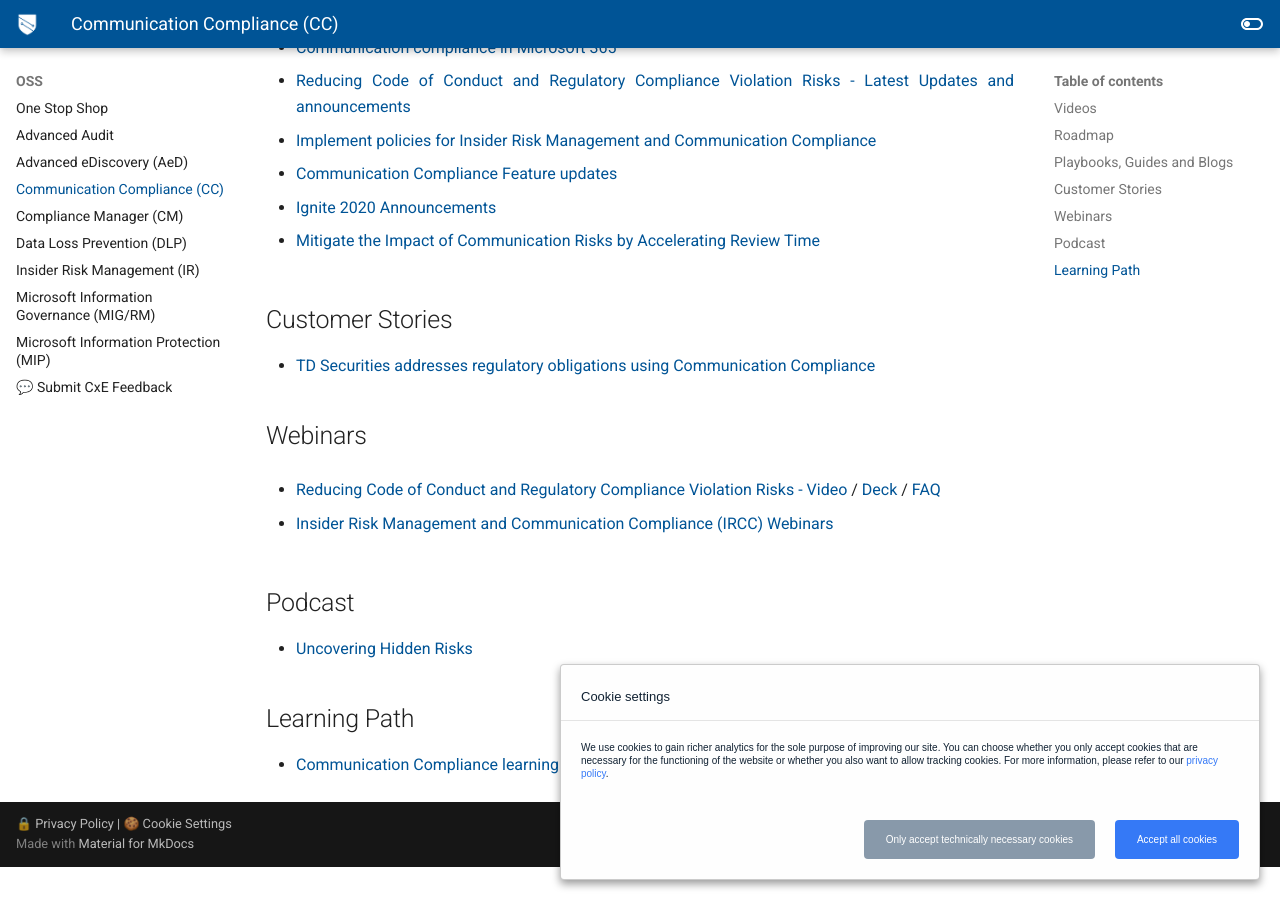
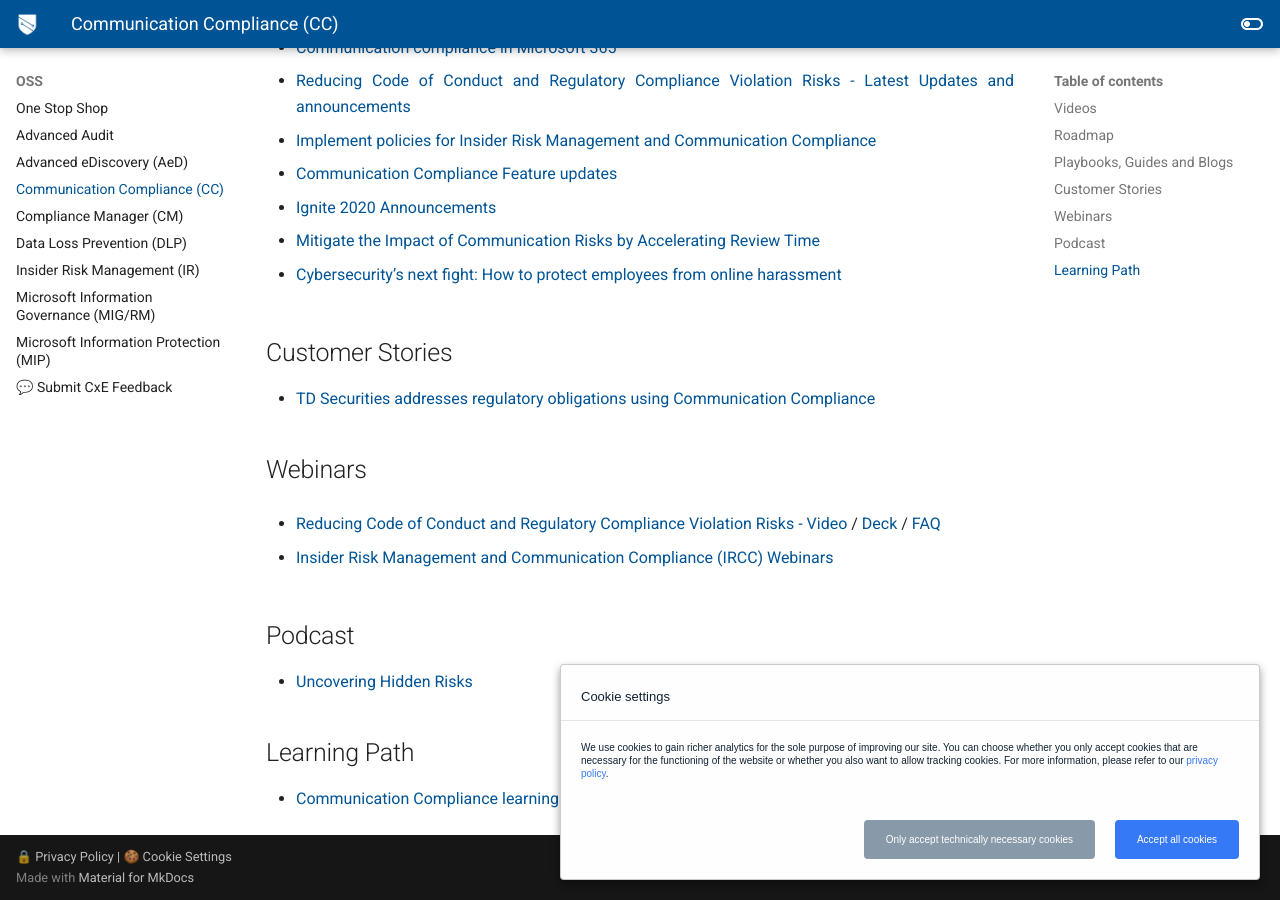
Before and after one commit to microsoft/ComplianceCxE, an MkDocs documentation site: the page built from docs/resources/cc.md, in a window 1280 px wide and 900 px high, scrolled down 853 px. Built offline with MkDocs 1.6.1 and Material for MkDocs 9.7.7, drawn with Linux system fonts in a browser that asks for light colours; comment, search, counter and statistics services are not loaded.

Commit message:
Added new Blog link

```diff
--- a/docs/resources/cc.md
+++ b/docs/resources/cc.md
@@ -39,6 +39,8 @@
 
 * [Mitigate the Impact of Communication Risks by Accelerating Review Time](https://aka.ms/ccinspire2021)
 
+* [Cybersecurity’s next fight: How to protect employees from online harassment](https://www.microsoft.com/security/blog/2021/08/25/cybersecuritys-next-fight-how-to-protect-employees-from-online-harassment/)
+
 ## Customer Stories
 * [TD Securities addresses regulatory obligations using Communication Compliance](https://customers.microsoft.com/en-us/story/1391545301764211731-td-securities-banking-capital-markets-compliance)
 
```
